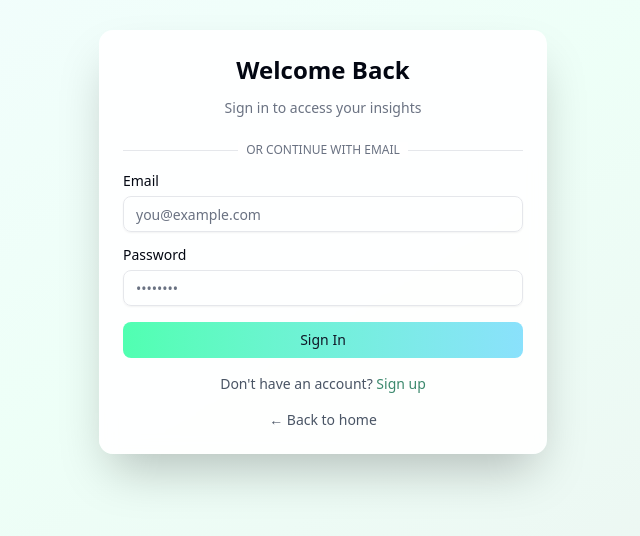
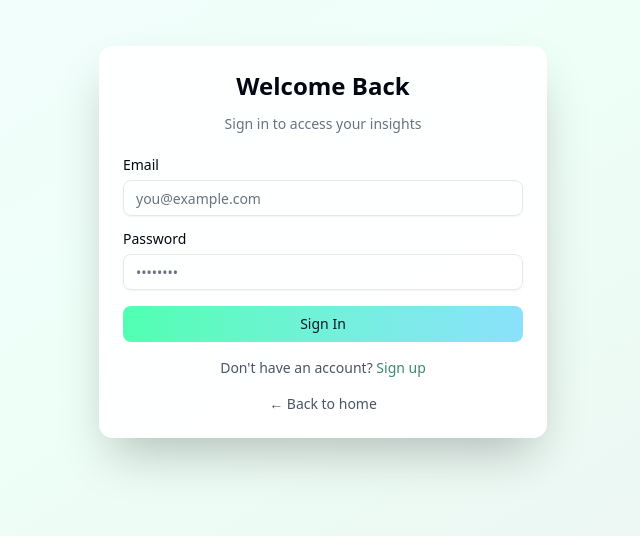
Before and after one commit to paritosh100/Pellusid, a Next.js app: page /login in a window 1280 px wide. Shown: the part 158-694 px from the top of the page, without its empty margins (317-957 px from the left). Built offline with nearby package versions, Linux system fonts and the light colour scheme.

Commit message:
Google auth added

```diff
--- a/app/login/page.tsx
+++ b/app/login/page.tsx
@@ -95,7 +95,7 @@ export default function LoginPage() {
                         </Button> */}
 
                         {/* Divider */}
-                        <div className="relative">
+                        {/* <div className="relative">
                             <div className="absolute inset-0 flex items-center">
                                 <span className="w-full border-t" />
                             </div>
@@ -104,7 +104,7 @@ export default function LoginPage() {
                                     Or continue with email
                                 </span>
                             </div>
-                        </div>
+                        </div> */}
 
                         {/* Email */}
                         <div className="space-y-2">
--- a/app/signup/page.tsx
+++ b/app/signup/page.tsx
@@ -117,7 +117,7 @@ export default function SignupPage() {
                 <CardContent>
                     <form onSubmit={handleSignup} className="space-y-4">
                         {/* Google OAuth Button */}
-                        <Button
+                        {/* <Button
                             type="button"
                             onClick={handleGoogleSignup}
                             variant="outline"
@@ -130,10 +130,10 @@ export default function SignupPage() {
                                 <path fill="#EA4335" d="M12 5.38c1.62 0 3.06.56 4.21 1.64l3.15-3.15C17.45 2.09 14.97 1 12 1 7.7 1 3.99 3.47 2.18 7.07l3.66 2.84c.87-2.6 3.3-4.53 6.16-4.53z" />
                             </svg>
                             Continue with Google
-                        </Button>
+                        </Button> */}
 
                         {/* Divider */}
-                        <div className="relative">
+                        {/* <div className="relative">
                             <div className="absolute inset-0 flex items-center">
                                 <span className="w-full border-t" />
                             </div>
@@ -142,7 +142,7 @@ export default function SignupPage() {
                                     Or continue with email
                                 </span>
                             </div>
-                        </div>
+                        </div> */}
 
                         {/* Email */}
                         <div className="space-y-2">
```
